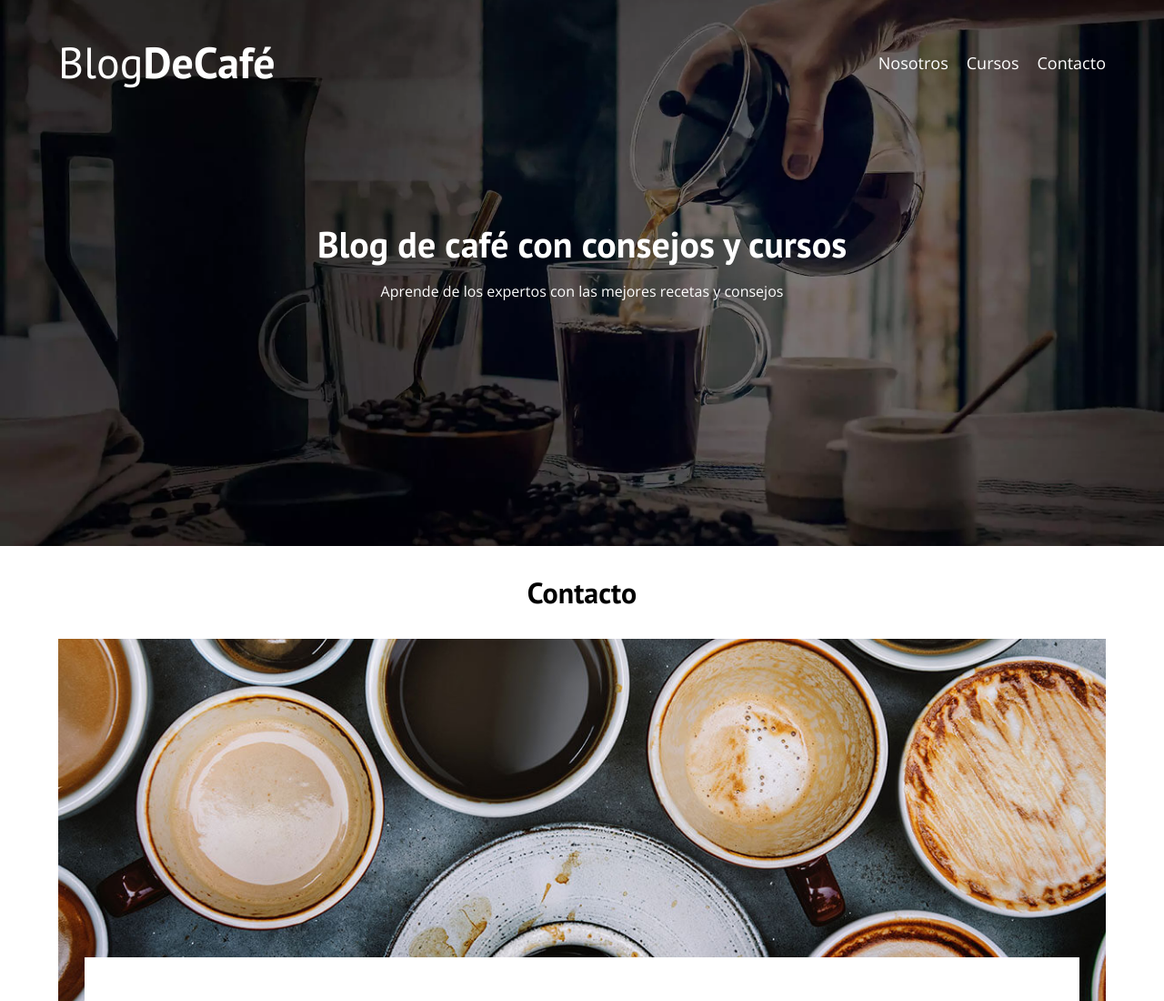
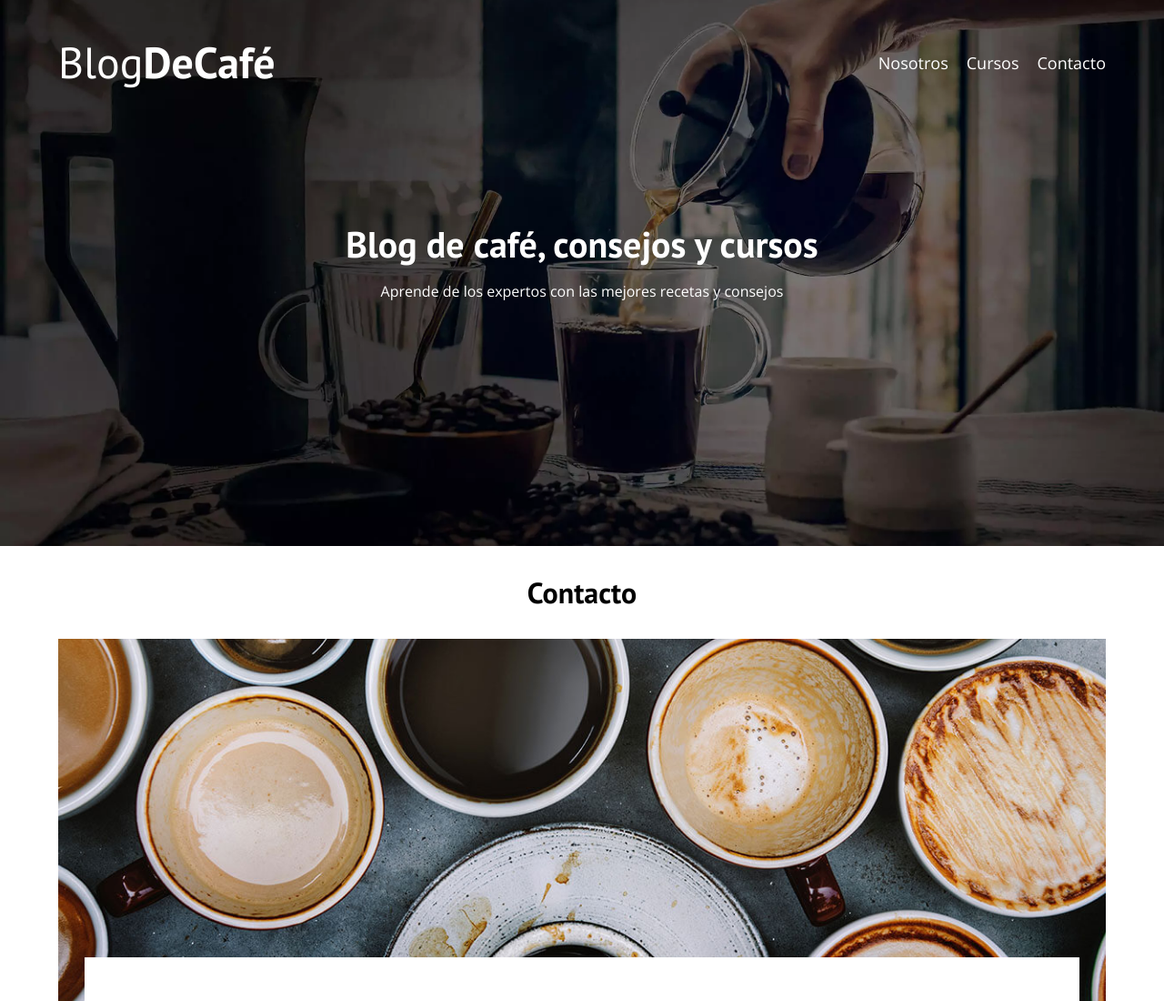
Before and after one commit to Sebas01079231/BlogCafe, a plain HTML site: page contacto.html in a window 1280 px wide. Shown: the top 1100 px of the page at 91% size. Drawn offline with nearby package versions, Linux system fonts and the light colour scheme.

Commit message:
modificando titulo del proyecto

```diff
--- a/contacto.html
+++ b/contacto.html
@@ -36,7 +36,7 @@
         </div>
 
         <div class="header__texto">
-            <h2 class=" no-margin header__h2">Blog de café con consejos y cursos</h2>
+            <h2 class=" no-margin header__h2">Blog de café, consejos y cursos</h2>
             <p class="header__p">Aprende de los expertos con las mejores recetas y consejos</p>
         </div>
     </header>
```
Also changed, not shown: cursos.html (+1 -1 lines), index.html (+1 -1 lines), nosotros.html (+1 -1 lines).
